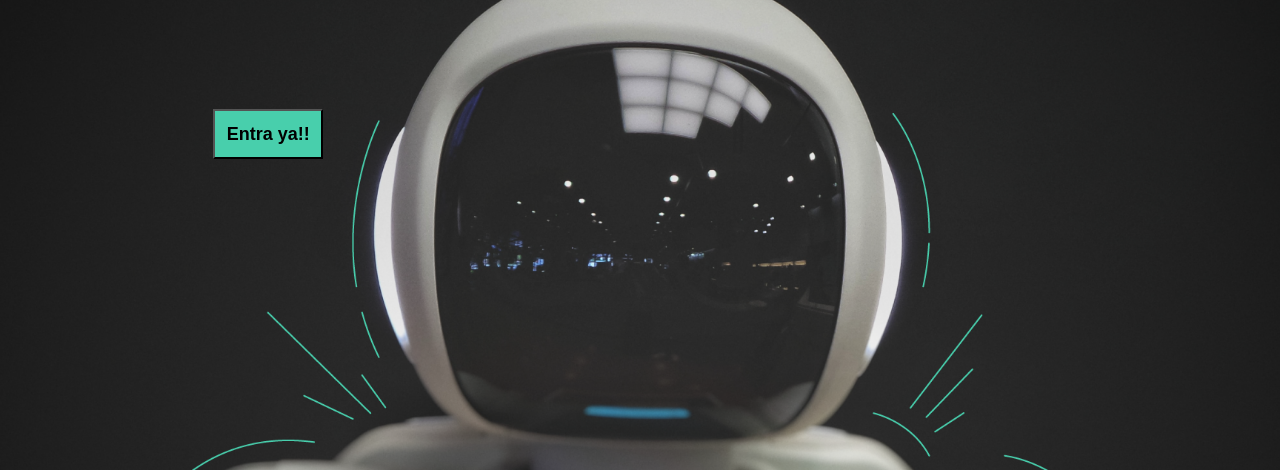
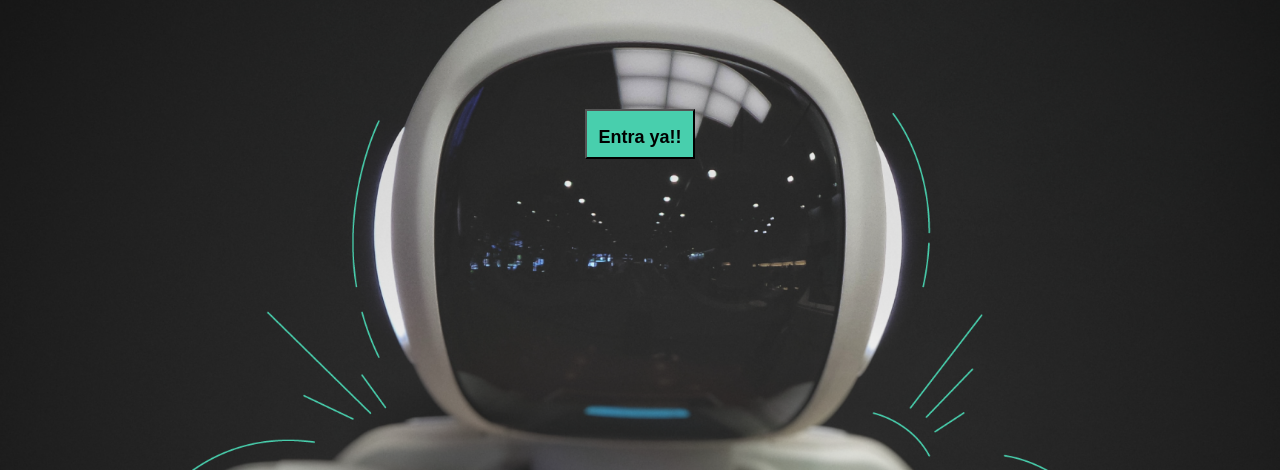
Before and after one commit to lavitzwind/Myblog, a plain HTML site: page index.html in a window 1280 px wide. Shown: the part 330-800 px from the top of the page. Drawn offline with Linux system fonts and the light colour scheme.

Commit message:
fixing homepage

```diff
--- a/css/main.scss
+++ b/css/main.scss
@@ -86,7 +86,7 @@ nav {
     section {
         display: grid;
         grid-column: 2;
-        justify-content: center;
+        justify-items: center;
         height: 350px;
         margin-top: 80px;
     }
@@ -104,9 +104,12 @@ nav {
     .home-main-button {
         width: 110px;
         height: 50px;
-        background: #48cfac;
-        display: grid;
-        align-items: center;
+        background: #48cfad;
+        text-align: center;
+        font-weight: 700;
+        font-size: 18px;
+        line-height: 50px;
+        color: white;
 
         a {
             font-weight: 700;
```
Also changed, not shown: css/main.css, 1 other file.
